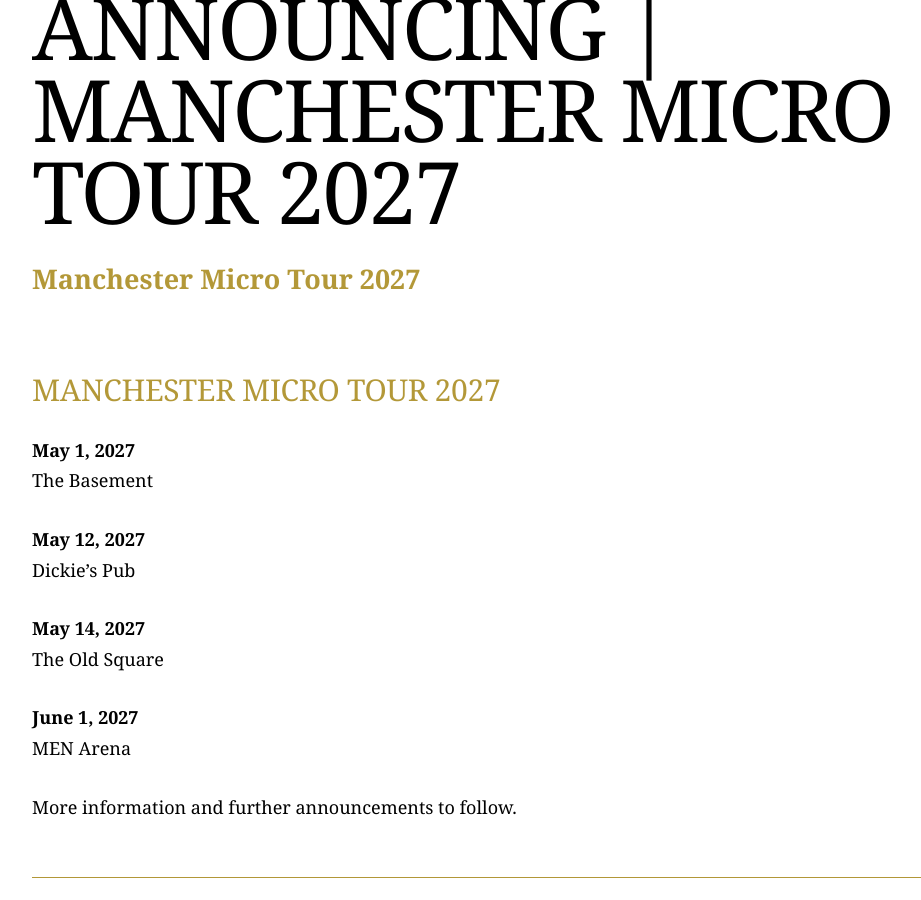
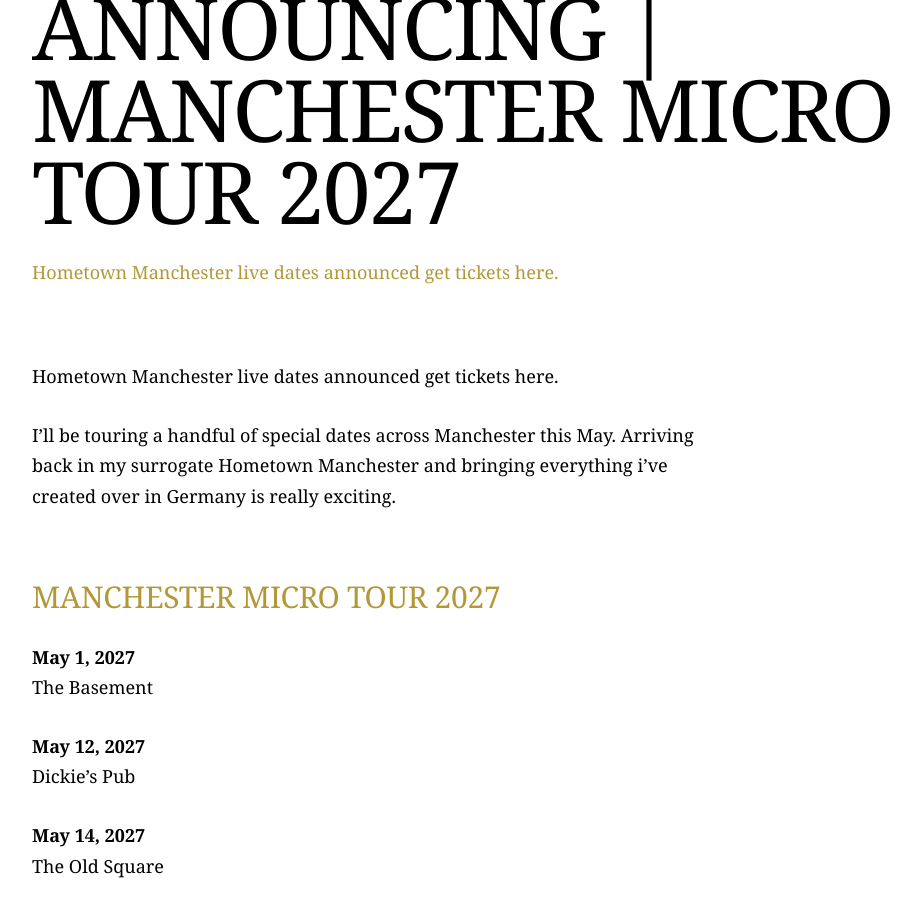
Before and after one commit to Drew-leotard/andrew-james-pegram-archive, a Jekyll site: the page built from _tour_dates/2026-09-04-manchester-micro-tour-2027.md, in a window 1280 px wide and 900 px high, scrolled down 245 px. Shown: the whole window, without its empty margins (158-1079 px from the left). Built offline with Jekyll 4.4.1, drawn with Linux system fonts in a browser that asks for light colours; some web fonts are replaced.

Commit message:
Update 2026-09-04-manchester-micro-tour-2027.md
adding content

```diff
--- a/_tour_dates/2026-09-04-manchester-micro-tour-2027.md
+++ b/_tour_dates/2026-09-04-manchester-micro-tour-2027.md
@@ -2,9 +2,12 @@
 layout: story
 title: "ANNOUNCING | MANCHESTER MICRO TOUR 2027"
 date: 2026-09-04
-description: "Hometown Manchester live dates announced"
+description: "Hometown Manchester live dates announced."
 ticket_url: "https://example.com"
 ---
+Hometown Manchester live dates announced get tickets here.
+
+I'll be touring a handful of special dates across Manchester this May. Arriving back in my surrogate Hometown Manchester and bringing everything i've created over in Germany is really exciting.
 
 ## Manchester Micro Tour 2027
 
@@ -19,5 +22,3 @@
 
 **June 1, 2027**
 MEN Arena
-
-More information and further announcements to follow.
```
